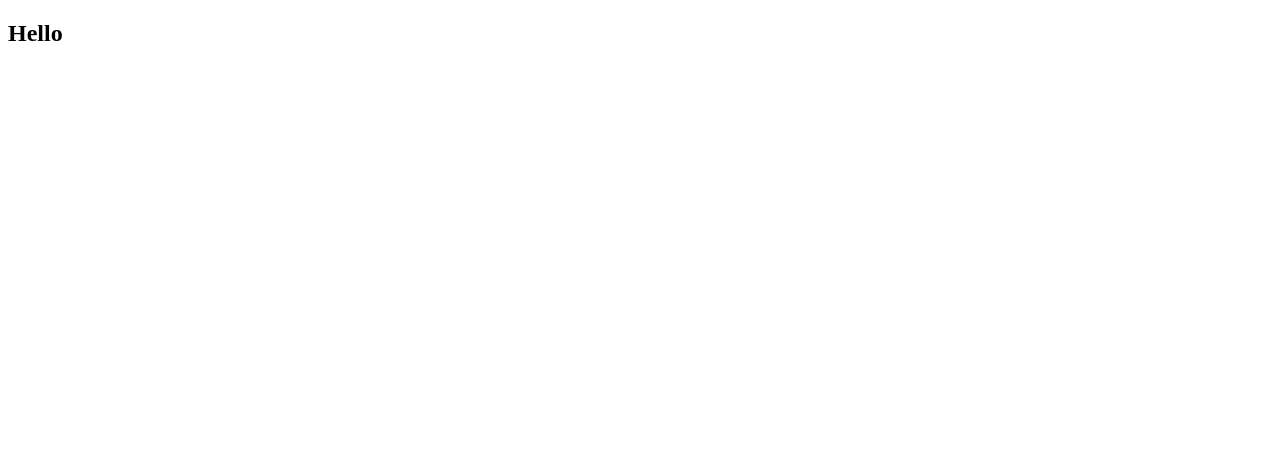
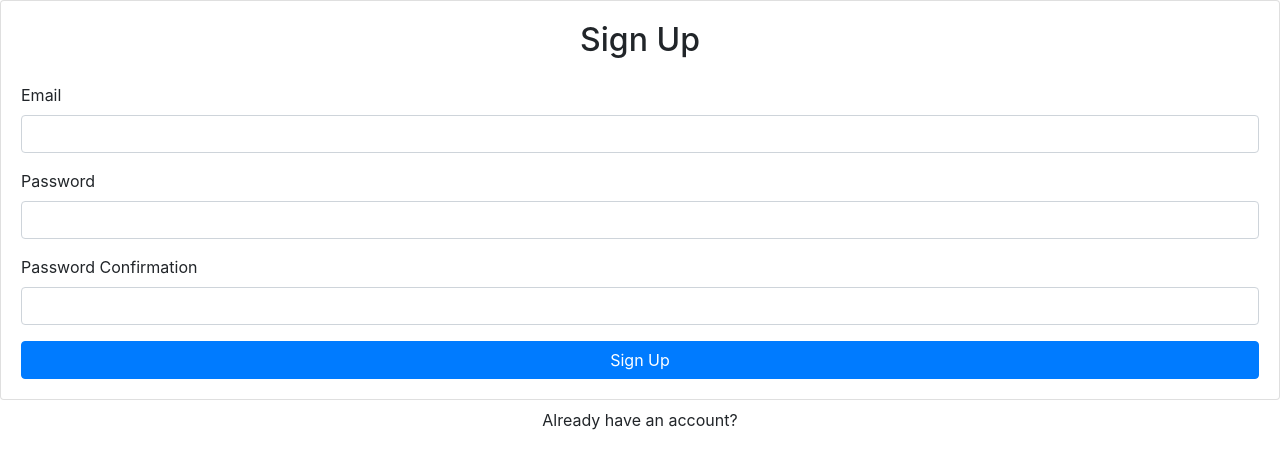
Before and after one commit to vikaskbm/react_auth, a React (Create React App) app: page / in a window 1280 px wide. Shown: the top 468 px of the page. Built offline with nearby package versions, Linux system fonts and the light colour scheme.

Commit message:
create signup page

```diff
--- a/src/components/App.js
+++ b/src/components/App.js
@@ -1,6 +1,8 @@
 import React from "react";
+import Signup from "./Signup";
+
 function App() {
-  return <h2>Hello</h2>;
+  return <Signup />;
 }
 
 export default App;
--- a/src/components/Signup.js
+++ b/src/components/Signup.js
@@ -1,10 +1,34 @@
-import React from "react";
+import React, { useRef } from "react";
 import { Card, Form, Button } from "react-bootstrap";
 
 export default function Signup() {
+  const emailRef = useRef();
+  const passwordRef = useRef();
+  const passwordConfirmRef = useRef();
   return (
     <>
-      <Card></Card>
+      <Card>
+        <Card.Body>
+          <h2 className="text-center mb-4">Sign Up</h2>
+          <Form>
+            <Form.Group id="email">
+              <Form.Label>Email</Form.Label>
+              <Form.Control type="email" ref={emailRef} required />
+            </Form.Group>
+            <Form.Group id="password">
+              <Form.Label>Password</Form.Label>
+              <Form.Control type="password" ref={passwordRef} required />
+            </Form.Group>
+            <Form.Group id="password-confirm">
+              <Form.Label>Password Confirmation</Form.Label>
+              <Form.Control type="password" ref={passwordConfirmRef} required />
+            </Form.Group>
+            <Button type="submit" className="w-100">
+              Sign Up
+            </Button>
+          </Form>
+        </Card.Body>
+      </Card>
       <div className="w-100 text-center mt-2">Already have an account?</div>
     </>
   );
--- a/src/index.js
+++ b/src/index.js
@@ -1,6 +1,7 @@
 import React from "react";
 import ReactDOM from "react-dom";
 import App from "./components/App";
+import "bootstrap/dist/css/bootstrap.min.css";
 
 ReactDOM.render(
   <React.StrictMode>
```
